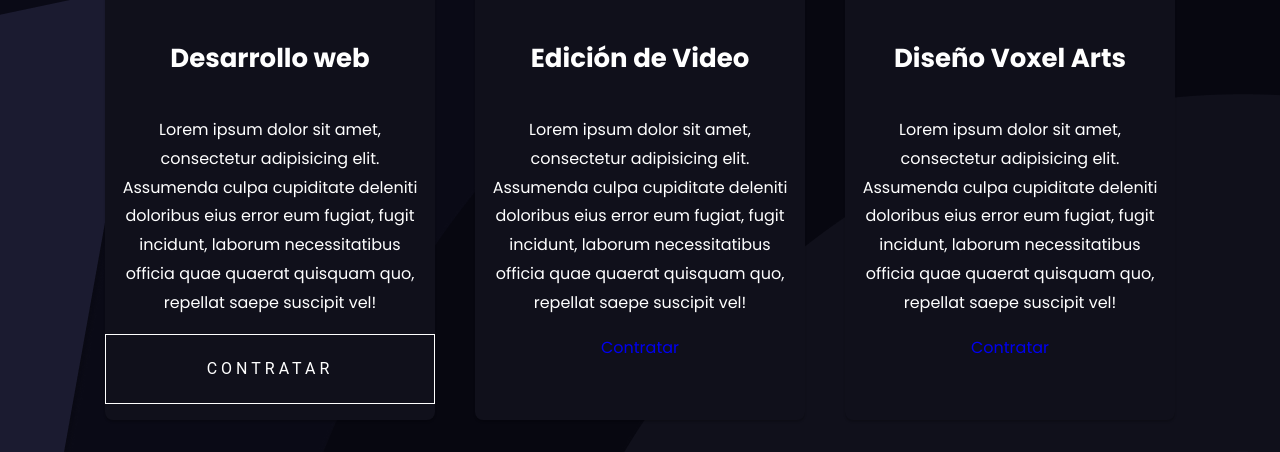
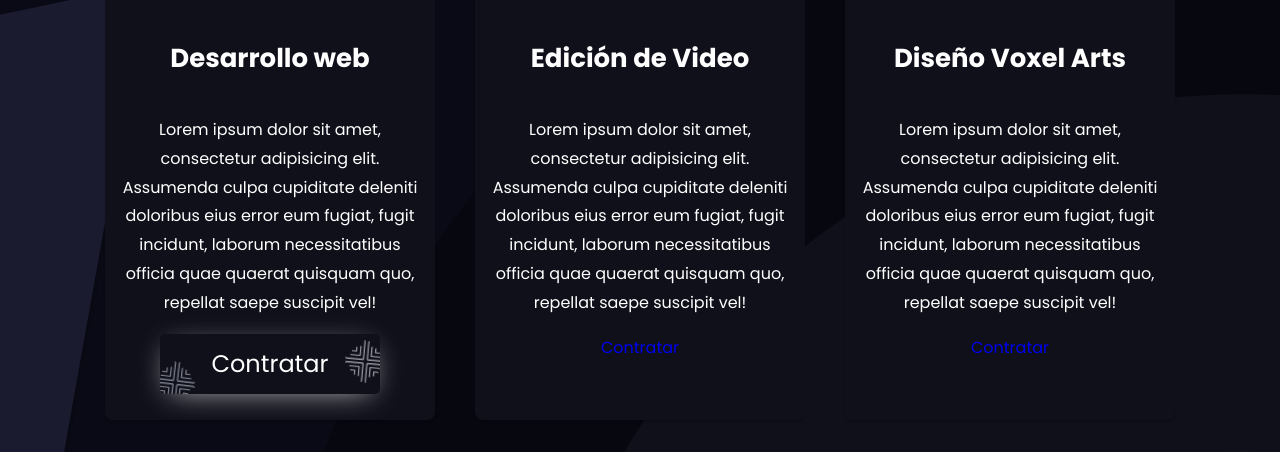
Before and after one commit to OlympoDevelopers/OlympoWeb, a PHP site: page /servicios.php in a window 1280 px wide. Shown: the part 430-882 px from the top of the page. Run offline with PHP 8.4, Linux system fonts and the light colour scheme.

Commit message:
Segunda propuesta boton

```diff
--- a/servicios.php
+++ b/servicios.php
@@ -7,7 +7,56 @@
         <p>Lorem ipsum dolor sit amet, consectetur adipisicing elit. Assumenda culpa cupiditate deleniti doloribus eius error eum fugiat, fugit incidunt, laborum necessitatibus officia quae quaerat quisquam quo, repellat saepe suscipit vel!</p>
 
         <div class="btn">
-            <span>Contratar</span>
+<!--            <div class="shop-now">Contratar</div>-->
+            <a href="#" class="shop-now">Contratar</a>
+            <div class="snowflake-grid to-left">
+                <div class="snowflake-item border-bottom border-right">
+                    <div class="sub-items border-right border-bottom pull-down">
+                        <div class="m-w-15 m-h-15 border-right border-bottom m-3"></div>
+                    </div>
+                </div>
+                <div class="snowflake-item border-bottom border-left">
+                    <div
+                            class="sub-items border-right border-bottom r-90 pull-down-right"
+                    >
+                        <div class="m-w-15 m-h-15 border-right border-bottom m-3"></div>
+                    </div>
+                </div>
+                <div class="snowflake-item border-top border-right">
+                    <div class="sub-items border-right border-bottom r-270 pull-right">
+                        <div class="m-w-15 m-h-15 border-right border-bottom m-3"></div>
+                    </div>
+                </div>
+                <div class="snowflake-item border-top border-left">
+                    <div class="sub-items border-right border-bottom r-180 pull-left">
+                        <div class="m-w-15 m-h-15 border-right border-bottom m-3"></div>
+                    </div>
+                </div>
+            </div>
+            <div class="snowflake-grid to-right">
+                <div class="snowflake-item border-bottom border-right">
+                    <div class="sub-items border-right border-bottom pull-down">
+                        <div class="m-w-15 m-h-15 border-right border-bottom m-3"></div>
+                    </div>
+                </div>
+                <div class="snowflake-item border-bottom border-left">
+                    <div
+                            class="sub-items border-right border-bottom r-90 pull-down-right"
+                    >
+                        <div class="m-w-15 m-h-15 border-right border-bottom m-3"></div>
+                    </div>
+                </div>
+                <div class="snowflake-item border-top border-right">
+                    <div class="sub-items border-right border-bottom r-270 pull-right">
+                        <div class="m-w-15 m-h-15 border-right border-bottom m-3"></div>
+                    </div>
+                </div>
+                <div class="snowflake-item border-top border-left">
+                    <div class="sub-items border-right border-bottom r-180 pull-left">
+                        <div class="m-w-15 m-h-15 border-right border-bottom m-3"></div>
+                    </div>
+                </div>
+            </div>
         </div>
 
 
--- a/src/scss/internas/_servicios.scss
+++ b/src/scss/internas/_servicios.scss
@@ -9,6 +9,7 @@
   flex-wrap: wrap;
   justify-content: center;
   margin: auto;
+
 
   .card {
     background-color: v.$fondoAcerca;
--- a/src/scss/layout/_botones.scss
+++ b/src/scss/layout/_botones.scss
@@ -1,53 +1,173 @@
+@use '../base/variables' as v;
+@use '../base/mixins' as m;
+
+
+
 
 .btn {
-  color: white;
-  border: 1px solid white;
-  padding: 20px 80px;
-  text-transform: uppercase;
-  letter-spacing: 4px;
+  a{
+    color: v.$blanco;
+    &:hover{
+      color: v.$hover;
+    }
+  }
+  margin: 0 auto;
+  display: flex;
+  justify-content: center;
+  align-items: center;
+
+  width: 220px;
+  height: 60px;
+
+  background-color: var(--light-theme);
+  cursor: pointer;
+  font-size: 24px;
+  color: var(--color);
+  transition: all 0.3s;
   position: relative;
+
+  text-align: center;
   overflow: hidden;
-  cursor: pointer;
 
-  span {
-    font-family: 'Roboto', sans-serif;
-    position: relative;
-    z-index: 100;
-  }
-
-  &:before, &:after {
-    content:'';
-    position: absolute;
-    display: block;
-    height: 100%;
-    width: 100%;
-    top: 0;
-    left: 0;
-  }
-
-  &:before {
-    transform: translate3d(-100%, 0, 0);
-    background-color: white;
-    border: 1px solid white;
-
-    transition: transform 300ms ease-in-out;
-  }
-
-  &:after {
-    background-color: #ffd1d8;
-    border: 1px solid #ffd1d8;
-    transform: translate3d(100%, 0, 0);
-
-    transition: transform 300ms 300ms cubic-bezier(.16,.73,.58,.62);
-  }
+  border-radius: 5px;
+  box-shadow: 0 6px 30px -10px rgba(#CCCCCC, 1);
 
   &:hover {
-    &:before {
-      transform: translate3d(0,0,0);
-    }
+    transform: translateX(5px) translateY(-7px);
+  }
+}
 
-    &:after {
-      transform: translate3d(0,0,0);
+.shop-now {
+  position: relative;
+  .santa-icon {
+    position: absolute;
+    width: 30px;
+    height: 30px;
+    top: -17px;
+    right: -20px;
+    transform: rotate(14deg);
+    img {
+      width: 100%;
+      height: 100%;
     }
   }
 }
+
+.snowflake-grid {
+  display: inline-grid;
+  grid-template-columns: 1fr 1fr;
+  grid-auto-rows: 50px;
+  gap: 5px;
+
+  width: 100px;
+  transform: scale(0.4);
+  div {
+    border-radius: 5px;
+  }
+
+  .snowflake-item {
+    position: relative;
+  }
+}
+
+.to-left {
+  position: absolute;
+  top: -4px;
+  left: -35px;
+  animation: swing 3s infinite;
+  div {
+    animation: flash 3s infinite;
+  }
+}
+
+.to-right {
+  position: absolute;
+  top: -25px;
+  right: -35px;
+  animation: swing 2.5s infinite;
+  div {
+    animation: flash 2.5s infinite;
+  }
+}
+
+.border-left {
+  border-left: 4px solid #e6dada;
+
+}
+
+.border-right {
+  border-right: 4px solid #e6dada;
+}
+
+.border-bottom {
+  border-bottom: 4px solid #e6dada;
+}
+
+.border-top {
+  border-top: 4px solid #e6dada;
+}
+
+.sub-items {
+  height: 28px;
+  width: 28px;
+}
+
+.m-w-15 {
+  width: 15px;
+}
+
+.m-h-15 {
+  height: 15px;
+}
+
+.r-270 {
+  transform: rotate(270deg);
+}
+
+.r-180 {
+  transform: rotate(180deg);
+}
+
+.r-90 {
+  transform: rotate(90deg);
+}
+
+.pull-down {
+  position: absolute;
+  bottom: 5px;
+  right: 5px;
+}
+
+.pull-down-right {
+  position: absolute;
+  bottom: 5px;
+  left: 5px;
+}
+
+.pull-right {
+  position: absolute;
+  right: 5px;
+  top: 5px;
+}
+
+.pull-left {
+  position: absolute;
+  left: 5px;
+  top: 5px;
+}
+
+.m-3 {
+  margin: 3px;
+}
+
+@keyframes swing {
+  50% {
+    transform: rotateZ(10deg) scale(0.4);
+  }
+}
+
+@keyframes flash {
+  50% {
+    border-color: #485563;
+  }
+}
```
Also changed, not shown: build/css/app.css, 1 other file.
